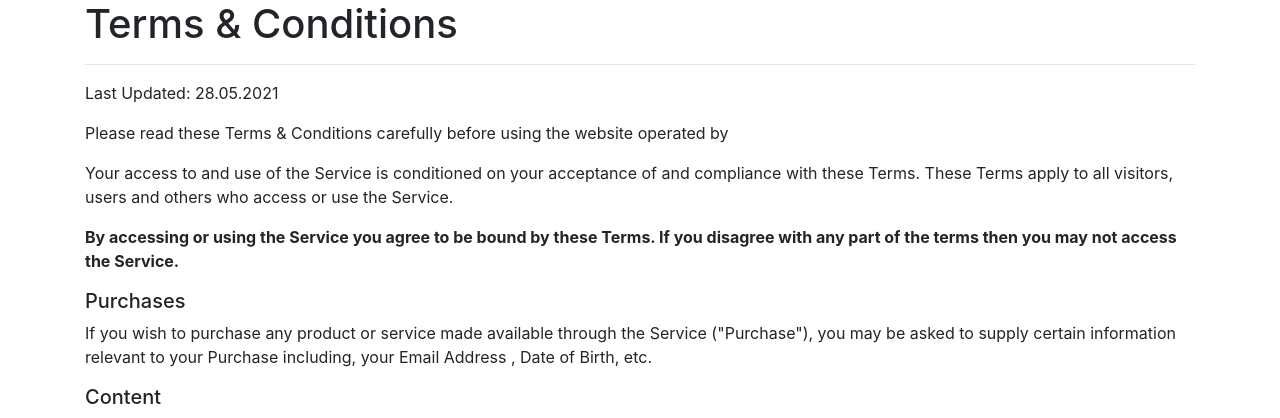
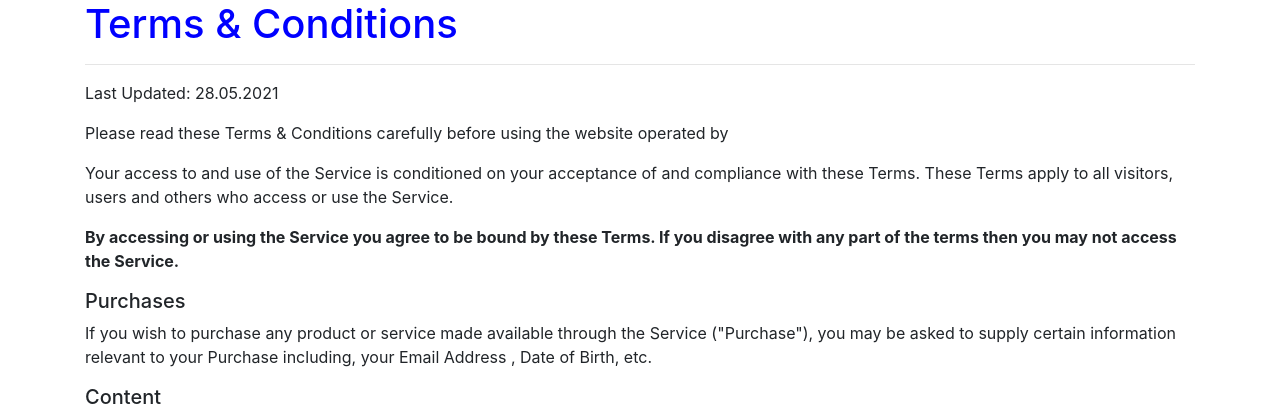
Before and after one commit to sreetu/MediSources, a Django app: template covid_resources/templates/t&c.html in a window 1280 px wide. Shown: the top 418 px of the page. Run offline with Django 3.2, Linux system fonts and the light colour scheme; the template is opened without the code that fills it, so the values that code supplies are empty; some libraries are stand-ins or nearby versions.

Commit message:
loadstatic update

```diff
--- a/covid_resources/covid_resources/settings.py
+++ b/covid_resources/covid_resources/settings.py
@@ -15,8 +15,6 @@ import os
 
 # Build paths inside the project like this: BASE_DIR / 'subdir'.
 BASE_DIR = Path(__file__).resolve().parent.parent
-
-
 TEMPLATE_DIR = BASE_DIR / 'templates'
 STATIC_DIR = BASE_DIR / 'static'
 
@@ -131,8 +129,8 @@ USE_TZ = True
 # https://docs.djangoproject.com/en/3.2/howto/static-files/
 
 STATIC_URL = '/static/'
+STATICFILES_DIRS=[STATIC_DIR,]
 
-STATICFILES_DIRS=[STATIC_DIR,]
 # STATIC_ROOT= BASE_DIR / 'static'
 
 
--- a/covid_resources/covid_resources/urls.py
+++ b/covid_resources/covid_resources/urls.py
@@ -22,10 +22,10 @@ from django.conf.urls.static import static
 from . import views
 
 urlpatterns = [
+    path('tnc/', views.tnc,name='tnc'),
     path('',views.index,name='index'),
     path('consumer/', include('consumer.urls')),
     path('provider/', include('provider.urls')),
     path('admin/', admin.site.urls),
 ] + static(settings.MEDIA_URL, document_root=settings.MEDIA_ROOT)
-
 # + static(settings.STATIC_URL,)
--- /dev/null
+++ b/covid_resources/static/css/style.css
@@ -0,0 +1,3 @@
+h1{
+  color: blue;
+}
--- a/covid_resources/templates/t&c.html
+++ b/covid_resources/templates/t&c.html
@@ -1,12 +1,10 @@
-
+<!DOCTYPE html>
 {% load static %}
-
-<!DOCTYPE html>
 <html lang="en" dir="ltr">
   <head>
     <meta charset="utf-8">
     <link rel="stylesheet" href="https://maxcdn.bootstrapcdn.com/bootstrap/4.0.0/css/bootstrap.min.css" integrity="sha384-Gn5384xqQ1aoWXA+058RXPxPg6fy4IWvTNh0E263XmFcJlSAwiGgFAW/dAiS6JXm" crossorigin="anonymous">
-
+    <link rel="stylesheet" href="{% static "css/style.css" %}"/>
     <title>Terms & Conditions</title>
   </head>
   <body>
```
